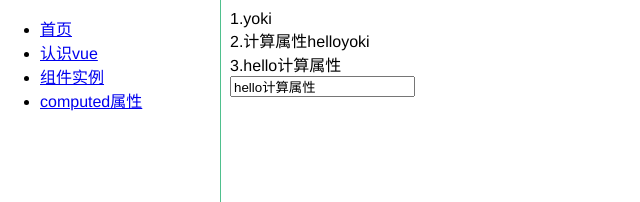
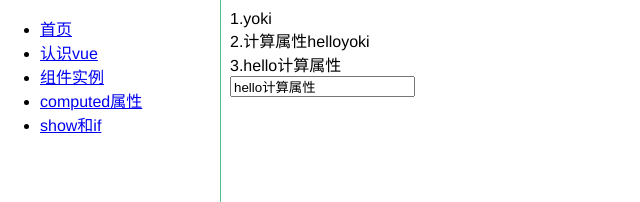
Before and after one commit to yokiyokiyoki/vue-component, a Vue app: page /#/computed in a window 1280 px wide. Shown: the top 202 px of the page, without its empty margins (0-640 px from the left). Built offline with nearby package versions, Linux system fonts and the light colour scheme.

Commit message:
提交页面

```diff
--- a/src/App.vue
+++ b/src/App.vue
@@ -13,6 +13,9 @@
         </li>
         <li>
           <router-link to='/computed'>computed属性</router-link>
+        </li>
+        <li>
+          <router-link to='/showAndIf'>show和if</router-link>
         </li>
       </ul>
     </nav>
--- a/src/components/showAndIf/showAndIf.vue
+++ b/src/components/showAndIf/showAndIf.vue
@@ -1,6 +1,28 @@
 <template>
-  <div class="showAndIf"></div>
+  <div class="showAndIf">
+      <button @click="changeShow">改变show的状态</button>
+      <!-- if是选择性渲染dom元素，false的话页面会销毁这个元素的，但是开销就会比show大 -->
+      <div v-if="show">
+          当实例数据的show为true的时候我显示
+      </div>
+      <!-- v-else或者v-else-if 一定要紧跟v-if -->
+      <div v-else>
+          当实例数据的show为false的时候我显示
+      </div>
+      <div v-show="show">我是v-show，我只是通过display:none隐藏了</div>
+  </div>
 </template>
 <script>
-    export default {};
+    export default {
+      data() {
+        return {
+          show: true
+        };
+      },
+      methods: {
+        changeShow() {
+          this.show = !this.show;
+        }
+      }
+    };
 </script>
--- a/src/router/index.js
+++ b/src/router/index.js
@@ -5,6 +5,7 @@ import Index from '@/components/index'
 import Know from '@/components/know'
 import Instance from '@/components/instance'
 import Computed from '@/components/computed'
+import ShowAndIf from '@/components/showAndIf'
 
 Vue.use(Router)
 
@@ -25,5 +26,9 @@ export default new Router({
     path: '/computed',
     name: 'Computed',
     component: Computed,
+  }, {
+    path: '/showAndIf',
+    name: 'ShowAndIf',
+    component: ShowAndIf,
   }]
 })
```
